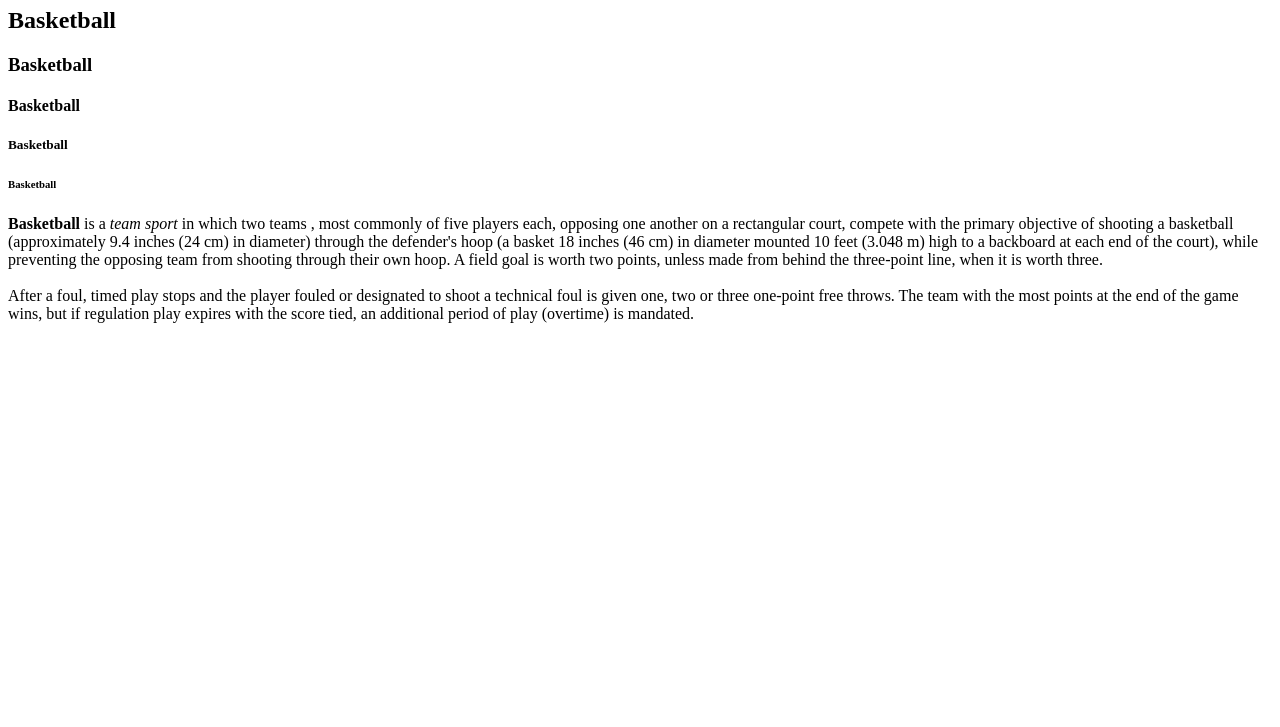
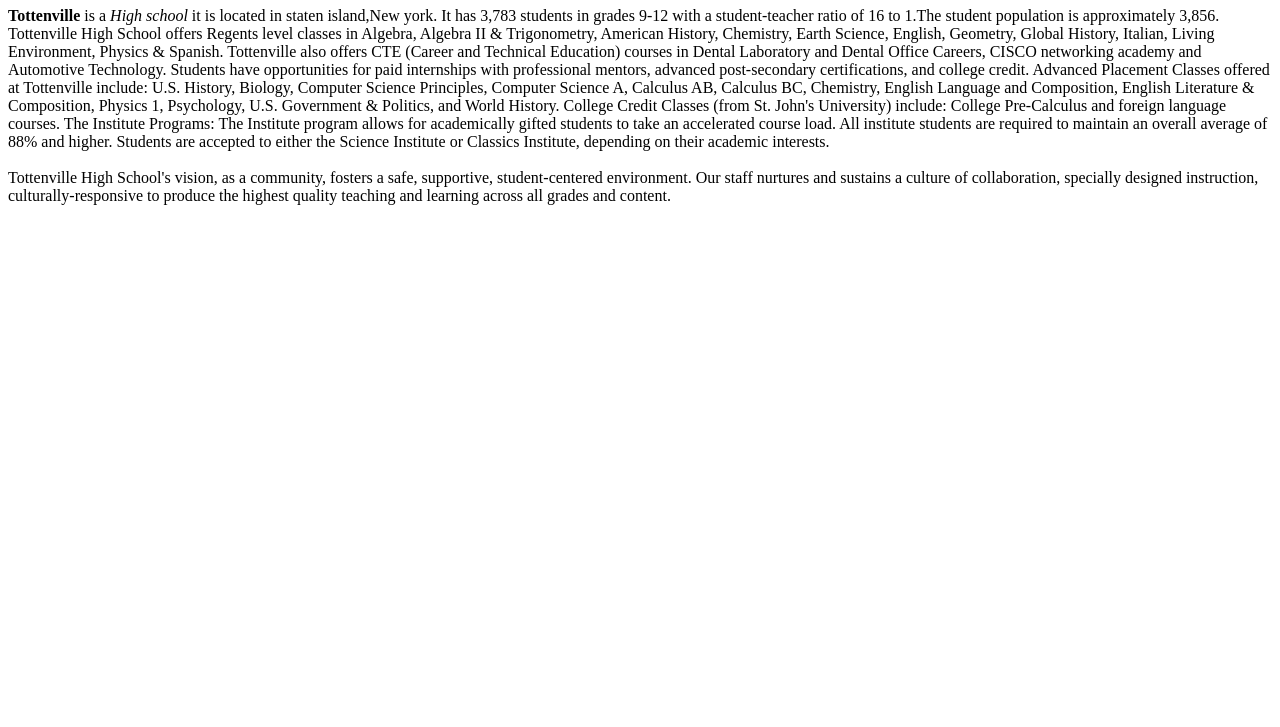
Before and after one commit to Mq26533/module-1-leasson-2, a plain HTML site: page index.html in a window 1280 px wide. Shown: the part 73-800 px from the top of the page. Drawn offline with Linux system fonts and the light colour scheme.

Commit message:
Tottenville

```diff
--- a/index.html
+++ b/index.html
@@ -4,37 +4,28 @@
 <title>My first website</title>
     </head>
     <body>
-<h1>Basketball</h1>
-<h2>Basketball</h2>
-<h3>Basketball</h3>
-<h4>Basketball</h4>
-<h5>Basketball</h5>
-<h6>Basketball</h6>
+<h1>Tottenville</h1>
+
 <p>
-    <b>Basketball</b>  is a <i> team sport</i> in which two teams
-    , most commonly of five players each,
-    opposing one another on a rectangular
-    court, compete with the primary objective
-     of shooting a basketball (approximately
-     9.4 inches (24 cm) in diameter) through
-     the defender's hoop (a basket 18 inches
-     (46 cm) in diameter mounted 10 feet (3.048
-      m) high to a backboard at each end of the
-       court), while preventing the opposing
-        team from shooting through their own
-        hoop. A field goal is worth two points,
-         unless made from behind the
-         three-point line, when it is
-         worth three.
+    <b>Tottenville</b>  is a <i> High school</i> it is located in staten island,New york.
+    It has 3,783 students in grades 9-12 with a student-teacher ratio of 16 to 1.The student population is approximately 3,856.
+
+    Tottenville High School offers Regents level classes in Algebra, Algebra II & Trigonometry, American History, Chemistry, Earth Science, English, Geometry, Global History, Italian, Living Environment, Physics & Spanish.
+
+    Tottenville also offers CTE (Career and Technical Education) courses in Dental Laboratory and Dental Office Careers, CISCO networking academy and Automotive Technology.
+
+    Students have opportunities for paid internships with professional mentors, advanced post-secondary certifications, and college credit.
+
+    Advanced Placement Classes offered at Tottenville include: U.S. History, Biology, Computer Science Principles, Computer Science A, Calculus AB, Calculus BC, Chemistry, English Language and Composition, English Literature & Composition, Physics 1, Psychology, U.S. Government & Politics, and World History.
+
+    College Credit Classes (from St. John's University) include: College Pre-Calculus and foreign language courses.
+
+    The Institute Programs: The Institute program allows for academically gifted students to take an accelerated course load. All institute students are required to maintain an overall average of 88% and higher. Students are accepted to either the Science Institute or Classics Institute, depending on their academic interests.
+
+
+
          <br><br>
-         After a foul,
-         timed play stops and the player
-         fouled or designated to shoot a
-         technical foul is given one, two
-         or three one-point free throws.
-         The team with the most points
-         at the end of the game wins, but if regulation play expires with the score tied, an additional period of play (overtime) is mandated.
-
+         Tottenville High School's vision, as a community, fosters a safe, supportive, student-centered environment. Our staff nurtures and sustains a culture of collaboration, specially designed instruction, culturally-responsive to produce the highest quality teaching and learning across all grades and content.
 </p>
 
     </body>
```
